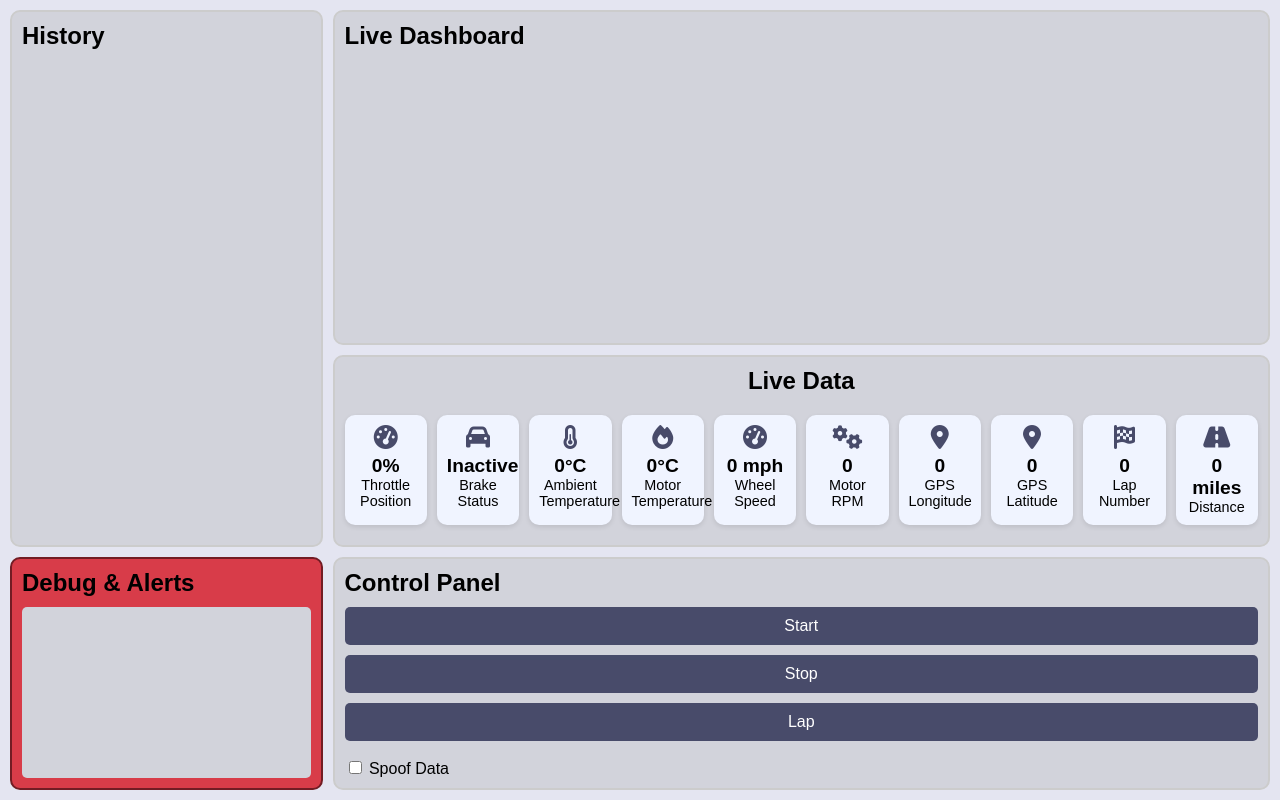
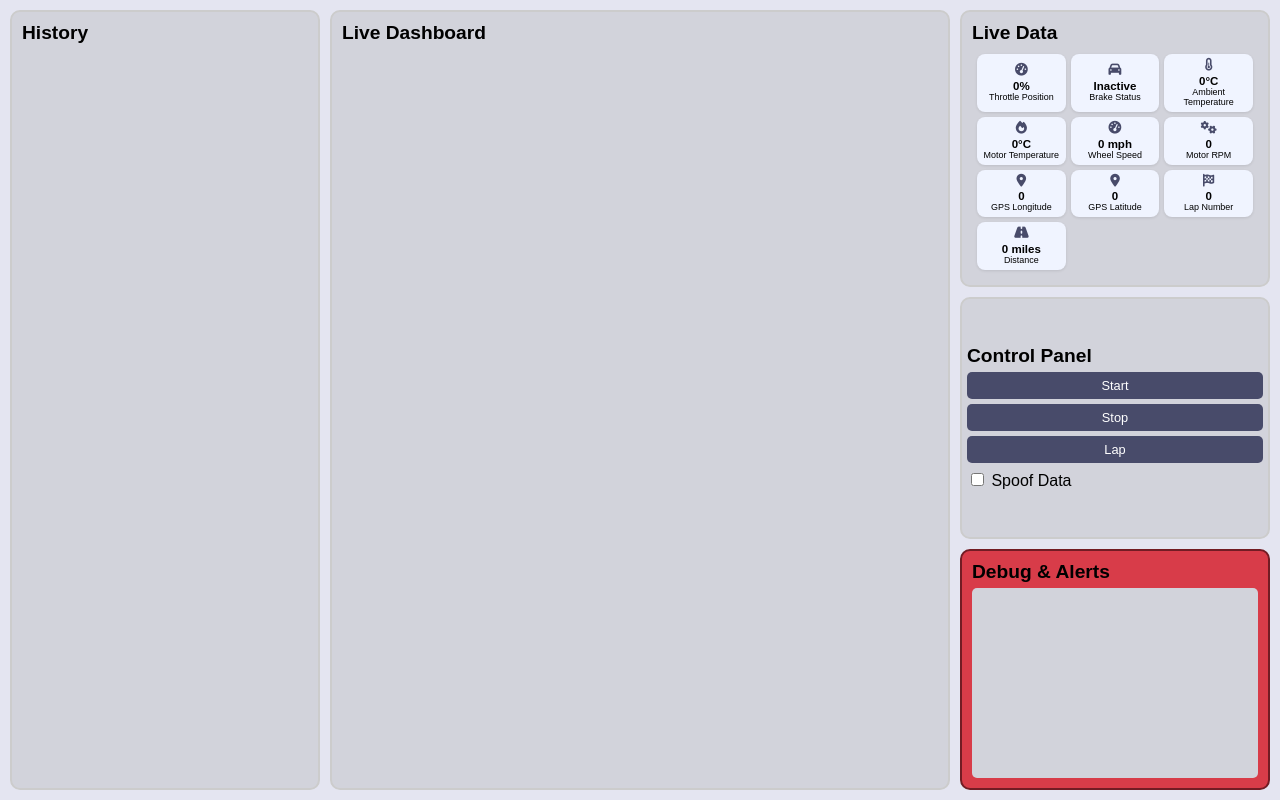
Before and after one commit to the-tech-pro/EGRAssist.github.io, a plain HTML site: page index.html in a window 1280 px wide. Drawn offline with nearby package versions, Linux system fonts and the light colour scheme.

Commit message:
Update styles.css

```diff
--- a/styles.css
+++ b/styles.css
@@ -12,6 +12,11 @@
     --chart-fill-color-1: rgba(0, 123, 255, 0.2);
     --chart-line-color-2: #dc3545;
     --chart-fill-color-2: rgba(220, 53, 69, 0.2);
+    --scrollbar-bg-color: #e4e5f1;
+    --scrollbar-thumb-color: #484B6A; /* Match scrollbar thumb to button color */
+    --scrollbar-thumb-hover-color: #565a80; /* Match hover color to button hover */
+    --scrollbar-thumb-debug-color: #721c24; /* Red for debug */
+    --scrollbar-thumb-debug-hover-color: #a94442; /* Darker red for hover */
 }
 
 body, html {
@@ -27,8 +32,8 @@ body, html {
 
 .container {
     display: grid;
-    grid-template-columns: 1fr 3fr;
-    grid-template-rows: repeat(3, 1fr) 1fr;
+    grid-template-columns: 1fr 2fr 1fr;
+    grid-template-rows: repeat(3, 1fr);
     gap: 10px;
     height: 100vh;
     padding: 10px;
@@ -48,9 +53,30 @@ body, html {
 }
 
 #history {
-    grid-row: span 3;
+    grid-row: 1 / 4;
     grid-column: 1 / 2;
     overflow-y: auto; /* Scrollbar for history section */
+}
+
+/* Custom Scrollbar Styles for History */
+#history::-webkit-scrollbar {
+    width: 8px;
+}
+
+#history::-webkit-scrollbar-track {
+    background: var(--scrollbar-bg-color);
+    border-radius: 10px;
+}
+
+#history::-webkit-scrollbar-thumb {
+    background-color: var(--scrollbar-thumb-color);
+    border-radius: 10px;
+    height: 50%; /* Shortened scrollbar thumb height */
+    margin: 30% 0; /* Added margin to make scrollbar thumb visually shorter */
+}
+
+#history::-webkit-scrollbar-thumb:hover {
+    background-color: var(--scrollbar-thumb-hover-color);
 }
 
 #lapButtonsContainer {
@@ -60,22 +86,54 @@ body, html {
 }
 
 #lapButtonsContainer button {
-    width: 100%;
+    width: 100%; /* Ensure each lap button takes up the full width */
     text-align: left;
     margin: 0;
 }
 
 #debug {
-    grid-row: 4 / 5;
-    grid-column: 1 / 2;
+    grid-row: 3 / 4;
+    grid-column: 3 / 4;
     background-color: var(--debug-background-color); /* Debug background color */
     border-color: var(--debug-text-color); /* Debug border color */
     color: var(--debug-text-color); /* Debug text color */
-    overflow-y: auto; /* Scrollbar for debug section */
+    display: flex;
+    flex-direction: column;
+    justify-content: space-between;
+    overflow: hidden; /* Prevents the outer tile from scrolling */
+}
+
+#debugLog {
+    flex-grow: 1;
+    padding: 10px;
+    background-color: #d2d3db;
+    border-radius: 5px;
+    color: var(--debug-text-color);
+    overflow-y: auto; /* Scrollbar for the inner debug log */
+}
+
+/* Custom Scrollbar Styles for Debug Log */
+#debugLog::-webkit-scrollbar {
+    width: 8px;
+}
+
+#debugLog::-webkit-scrollbar-track {
+    background: var(--scrollbar-bg-color);
+    border-radius: 10px;
+}
+
+#debugLog::-webkit-scrollbar-thumb {
+    background-color: var(--scrollbar-thumb-debug-color); /* Red for debug */
+    border-radius: 10px;
+    height: 80%; /* Increased height for debug scrollbar thumb */
+}
+
+#debugLog::-webkit-scrollbar-thumb:hover {
+    background-color: var(--scrollbar-thumb-debug-hover-color); /* Darker red for hover */
 }
 
 #liveDashboard {
-    grid-row: span 2;
+    grid-row: 1 / 4;
     grid-column: 2 / 3;
     display: flex;
     flex-direction: column;
@@ -98,56 +156,93 @@ canvas {
 }
 
 #liveData {
-    grid-row: 3 / 4;
-    grid-column: 2 / 3;
+    grid-row: 1 / 2;
+    grid-column: 3 / 4;
     display: flex;
-    align-items: center;
-    justify-content: space-around;
+    align-items: stretch; /* Ensure the tile stretches properly */
+    justify-content: center;
+    flex-direction: column;
 }
 
 .live-data-grid {
     display: grid;
-    grid-template-columns: repeat(auto-fit, minmax(80px, 1fr));
-    grid-gap: 10px;
+    grid-template-columns: repeat(auto-fit, minmax(70px, 1fr));
+    grid-template-rows: auto;
+    gap: 5px;
     width: 100%;
-    padding: 10px;
+    height: 100%; /* Ensure the grid fills the tile */
+    padding: 5px;
+    box-sizing: border-box;
 }
 
 .live-data-item {
     background-color: #f0f4ff;
-    border-radius: 10px;
+    border-radius: 8px;
     text-align: center;
-    padding: 10px;
-    box-shadow: 0 2px 5px rgba(0, 0, 0, 0.1);
+    padding: 5px;
+    box-shadow: 0 1px 3px rgba(0, 0, 0, 0.1);
+    display: flex;
+    flex-direction: column;
+    justify-content: center;
+    align-items: center;
+    font-size: 0.8em; /* Reduce font size to fit more content */
 }
 
 .live-data-item i {
-    font-size: 1.5em;
+    font-size: 1em; /* Smaller icon to fit */
     color: var(--button-background-color);
 }
 
 .live-data-item span {
     display: block;
-    font-size: 1.2em;
-    margin-top: 5px;
+    font-size: 0.9em;
+    margin-top: 3px;
     font-weight: bold;
     color: var(--text-color);
 }
 
 .live-data-item p {
     margin: 0;
-    font-size: 0.9em;
+    font-size: 0.7em;
     color: var(--text-color);
 }
 
 #controlPanel {
-    grid-row: 4 / 5;
-    grid-column: 2 / 3;
+    grid-row: 2 / 3;
+    grid-column: 3 / 4;
+    height: auto; /* Allow the panel to adjust height */
+    padding: 5px; /* Reduce padding */
+    display: flex;
+    flex-direction: column;
+    justify-content: center;
+    align-items: stretch; /* Make buttons stretch across the panel */
+}
+
+.btn {
+    padding: 6px 12px; /* Smaller button size */
+    font-size: 0.8em;
+    background-color: var(--button-background-color); /* Button background color */
+    color: white;
+    border: none;
+    border-radius: 5px;
+    cursor: pointer;
+    margin-bottom: 5px;
+    transition: background-color 0.3s;
+    width: 100%; /* Make buttons wide */
+}
+
+.btn:hover {
+    background-color: var(--button-hover-color); /* Button hover color */
+}
+
+#spoofData {
+    margin-top: 5px;
+    cursor: pointer;
 }
 
 h2 {
-    margin: 0 0 10px 0;
-    font-size: 1.5em;
+    margin: 0 0 5px 0;
+    font-size: 1.2em;
     color: var(--text-color);
 }
 
@@ -157,37 +252,29 @@ ul {
     margin: 0;
 }
 
-#debugLog {
-    flex-grow: 1;
-    padding: 10px;
-    background-color: #d2d3db;
-    border-radius: 5px;
-    color: var(--debug-text-color);
-    overflow-y: auto; /* Scrollbar for debug log */
-    max-height: 100%;
+/* Responsive adjustments */
+@media (max-width: 768px) {
+    .container {
+        grid-template-columns: 1fr;
+        grid-template-rows: auto;
     }
 
-.debug-alert {
-    color: #721c24;
+    #liveData,
+    #controlPanel,
+    #debug {
+        grid-column: span 1;
+        grid-row: auto;
     }
 
-.btn {
-    padding: 10px 20px;
-    font-size: 1em;
-    background-color: var(--button-background-color); /* Button background color */
-    color: white;
-    border: none;
-    border-radius: 5px;
-    cursor: pointer;
-    margin-bottom: 10px;
-    transition: background-color 0.3s;
+    #liveDashboard {
+        grid-row: auto;
+        grid-column: span 1;
     }
 
-.btn:hover {
-    background-color: var(--button-hover-color); /* Button hover color */
+    #debug {
+        grid-column: span 1;
+        margin-left: 0;
+        margin-right: 0;
+        max-height: none; /* Allow full height for small screens */
     }
-
-#spoofData {
-    margin-top: 10px;
-    cursor: pointer;
 }
```
Lines whose indentation alone changed are shown as unchanged.
